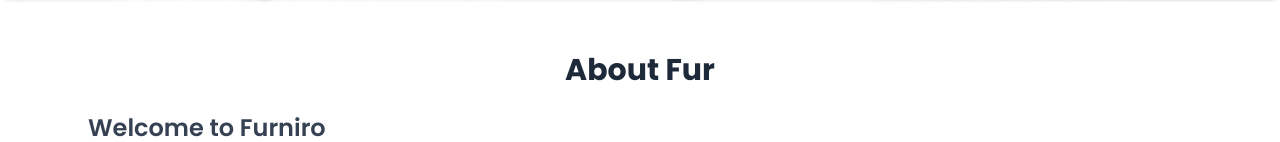
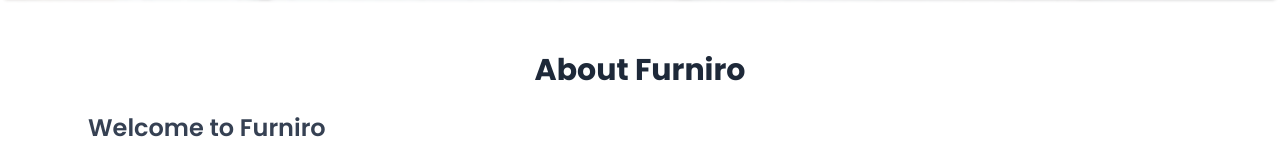
Before and after one commit to touhidtamim/Furniro, a React (Vite) app: page /about in a window 1280 px wide. Shown: the part 351-493 px from the top of the page. Built offline with nearby package versions, Linux system fonts and the light colour scheme.

Commit message:
correct spelling in about section

```diff
--- a/src/Pages/About/About.jsx
+++ b/src/Pages/About/About.jsx
@@ -10,7 +10,7 @@ const About = () => {
       {/* Main Content page */}
       <div className="max-w-6xl mx-auto px-6 py-12">
         <h1 className="text-3xl font-bold text-gray-800 mb-6 text-center">
-          About Fur
+          About Furniro
         </h1>
 
         <div className="grid grid-cols-1 lg:grid-cols-2 gap-12 items-center">
```
